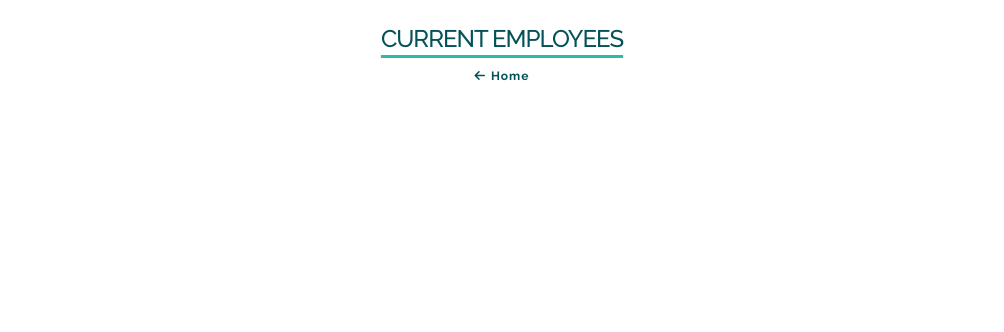
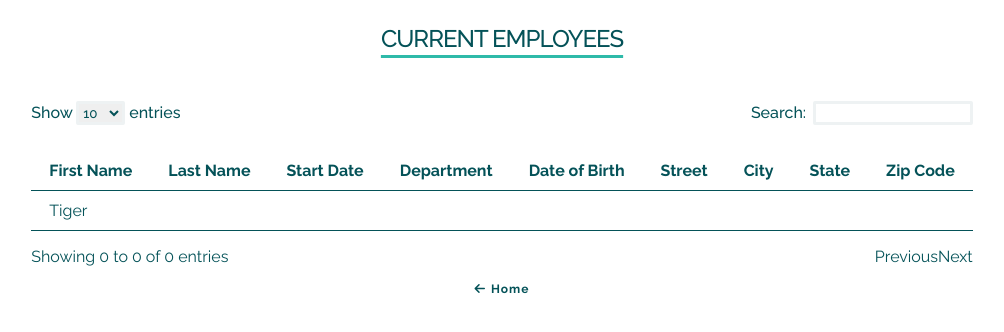
Before and after one commit to CindyLns/Projet-HRNet, a React (Vite) app: page /employee-list in a window 1280 px wide. Shown: the top 332 px of the page, without its empty margins (138-1142 px from the left). Built offline with nearby package versions, Linux system fonts and the light colour scheme.

Commit message:
feat: refactor DataTables component layout and styles; enhance EmployeeList page with DataTables integration

```diff
--- a/src/components/DataTables/index.jsx
+++ b/src/components/DataTables/index.jsx
@@ -5,8 +5,9 @@ function DataTables() {
    const [entries, setEntries] = useState("")
 
     return (
-        <div>
-            <div className="dataTables_length" id="employee-table_length">
+        <div className="dataTables_wrapper">
+            <div className="dataTables_top">
+                <div className="dataTables_length">
                     <label htmlFor="employee-table_length">Show
                         <select name="employee-table_length" aria-controls="employee-table" value={entries} onChange={(e) => setEntries(e.target.value)}>
                             <option value="10">10</option>
@@ -16,8 +17,9 @@ function DataTables() {
                         </select> entries
                     </label>
                 </div>
-            <div id="employee-table_filter" className="dataTables_filter"><label htmlFor="employee-table_filter">Search:<input type="search" className="" placeholder="" aria-controls="employee-table"/></label></div>
-            <table>
+                <div className="dataTables_filter"><label htmlFor="employee-table_filter">Search:<input type="search" className="" placeholder="" aria-controls="employee-table"/></label></div>
+            </div>
+            <table className="employee-table">
                 <thead>
                     <tr role="row">
                         <th>First Name</th>
@@ -31,9 +33,17 @@ function DataTables() {
                         <th>Zip Code</th>
                     </tr>
                 </thead>
+                <tbody>
+                    <tr role="row" className="odd">
+                        <td className="sorting_1">Tiger</td>
+                    </tr>
+                </tbody>
             </table>
+            <div className="dataTables_bottom">
                 <div className="dataTables_info" id="employee-table_info" role="status" aria-live="polite">Showing 0 to 0 of 0 entries</div>
                 <div className="dataTables_paginate paging_simple_numbers" id="employee-table_paginate"><a className="paginate_button previous disabled" aria-controls="employee-table" data-dt-idx="0" tabindex="-1" id="employee-table_previous">Previous</a><span></span><a className="paginate_button next disabled" aria-controls="employee-table" data-dt-idx="1" tabindex="-1" id="employee-table_next">Next</a></div>
+            </div>
+
 
         </div>
     )
--- a/src/index.css
+++ b/src/index.css
@@ -110,3 +110,48 @@ button {
 button:hover {
     background-color: #2ebaa9;
 }
+
+/******* Current Employees Page *******/
+
+.dataTables_wrapper input, .dataTables_wrapper select {
+    color:#045258;
+    border: 3px solid #EEF2F3;
+    border-radius: 2px;
+    -webkit-border-radius: 2px;
+    -moz-border-radius: 2px;
+    -ms-border-radius: 2px;
+    -o-border-radius: 2px;
+    font-family: "Raleway", sans-serif;
+    font-weight: 500;
+}
+
+.dataTables_top,
+.dataTables_bottom {
+    margin: 1rem 0;
+    display: flex;
+    justify-content: space-between;
+    align-items: center;
+}
+.dataTables_top label {
+    font-weight: 500;
+}
+.dataTables_top .dataTables_length select {
+    margin-left: 0.25em;
+}
+.dataTables_top .dataTables_filter input {
+    margin-left: 0.5em;
+}
+
+.employee-table {
+    border-bottom: 1px solid #045258;
+    border-collapse: separate;
+    border-spacing: 0;
+}
+.employee-table th{
+    border-bottom: 1px solid #045258;
+}
+.employee-table th,
+.employee-table td {
+    cursor: pointer;
+    padding: 0.625rem 1.125rem;
+}
--- a/src/pages/EmployeeList/index.jsx
+++ b/src/pages/EmployeeList/index.jsx
@@ -1,4 +1,5 @@
 import { useNavigate } from "react-router";
+import DataTables from "../../components/DataTables";
 
 function EmployeeList() {
     const navigate = useNavigate();
@@ -6,7 +7,7 @@ function EmployeeList() {
     return (
         <div id="employee-div" className="container">
             <h1 className="h2">Current Employees</h1>
-            <table id="employee-table" className="display"></table>
+            <DataTables />
             <a className="link" href="#" onClick={(e) => {
                 e.preventDefault();
                 navigate('/');
@@ -14,8 +15,6 @@ function EmployeeList() {
             <i className="fa-solid fa-arrow-left"></i>
             Home
             </a>
-
-
       </div>
     )
 }
```
Lines whose indentation alone changed are shown as unchanged.
